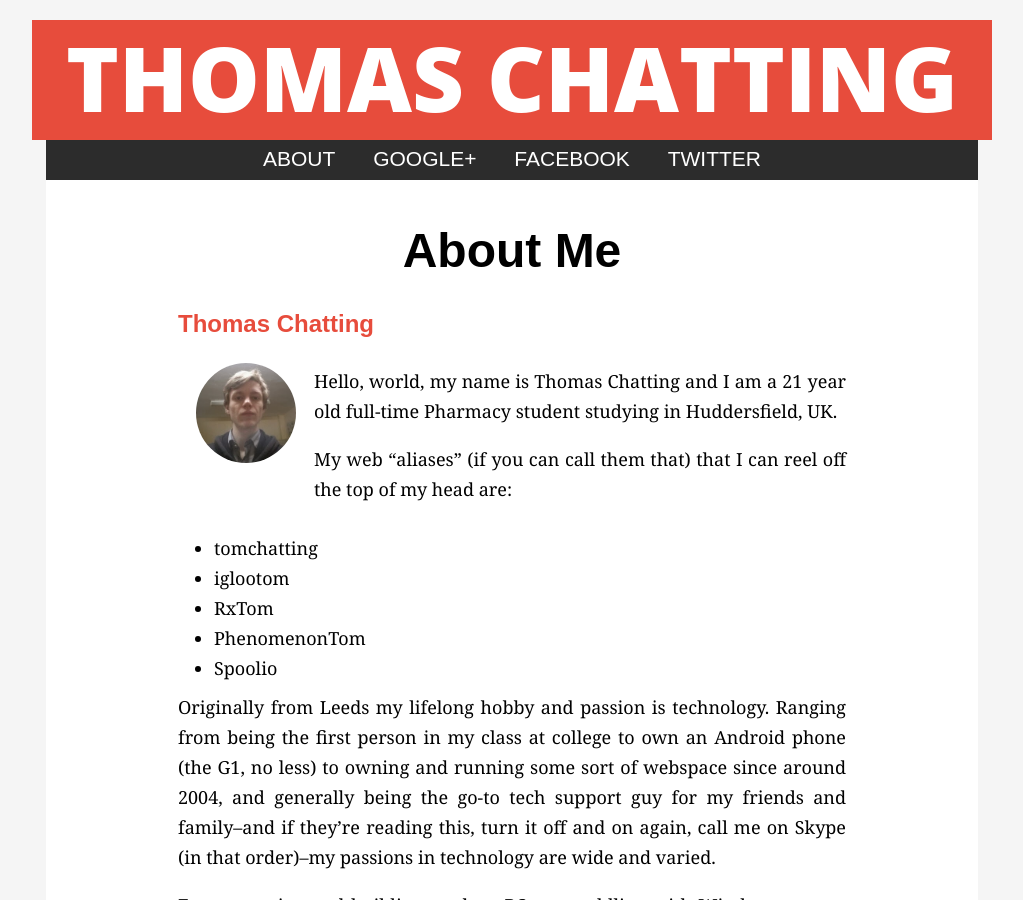
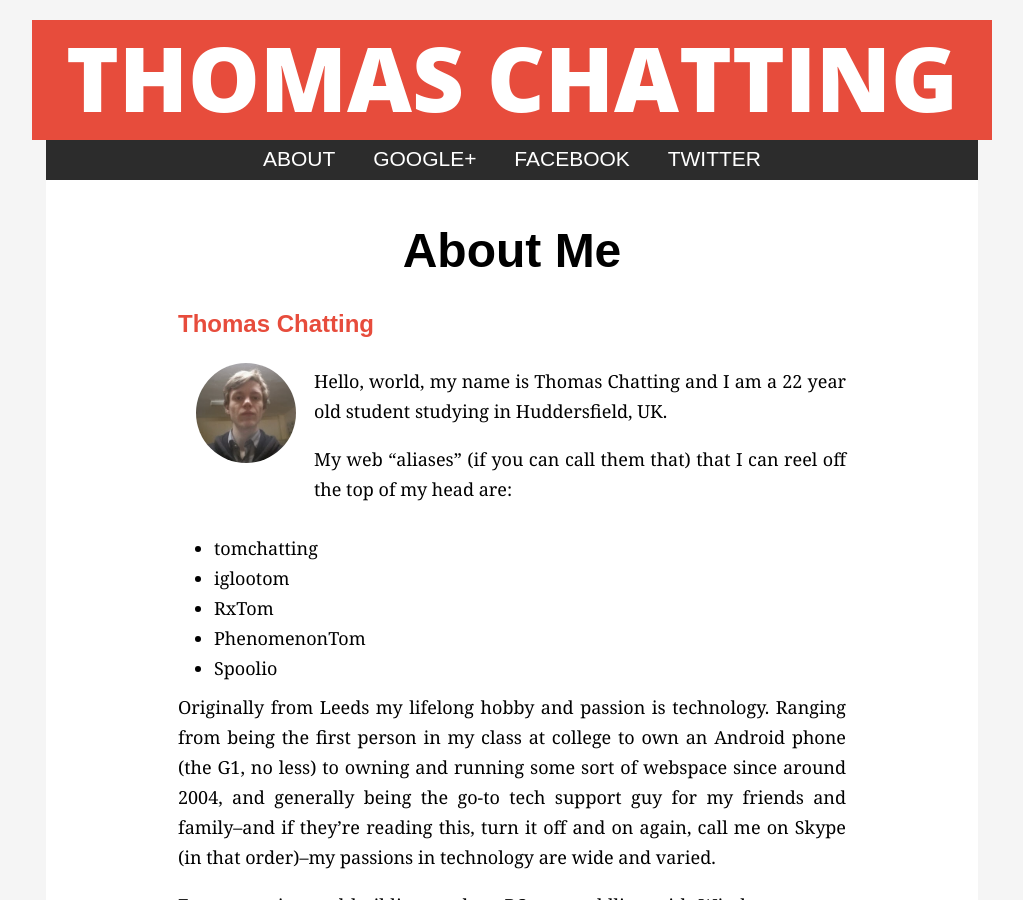
Before and after one commit to tomchatting/tomchatting.github.io, a Jekyll site: the page built from about.markdown, in a window 1280 px wide and 900 px high. Shown: the whole window, without its empty margins (128-1151 px from the left). Built offline with Jekyll 4.4.1, drawn with Linux system fonts in a browser that asks for light colours.

Commit message:
Update about.markdown

```diff
--- a/about.markdown
+++ b/about.markdown
@@ -10,7 +10,7 @@ permalink: /about/
 
 <img src="/img/mugshot.png" class="mugshot float-left" height="100px">
 
-Hello, world, my name is Thomas Chatting and I am a 21 year old full-time Pharmacy student studying in Huddersfield, UK.
+Hello, world, my name is Thomas Chatting and I am a 22 year old student studying in Huddersfield, UK.
 
 My web "aliases" (if you can call them that) that I can reel off the top of my head are:
 * tomchatting
```
